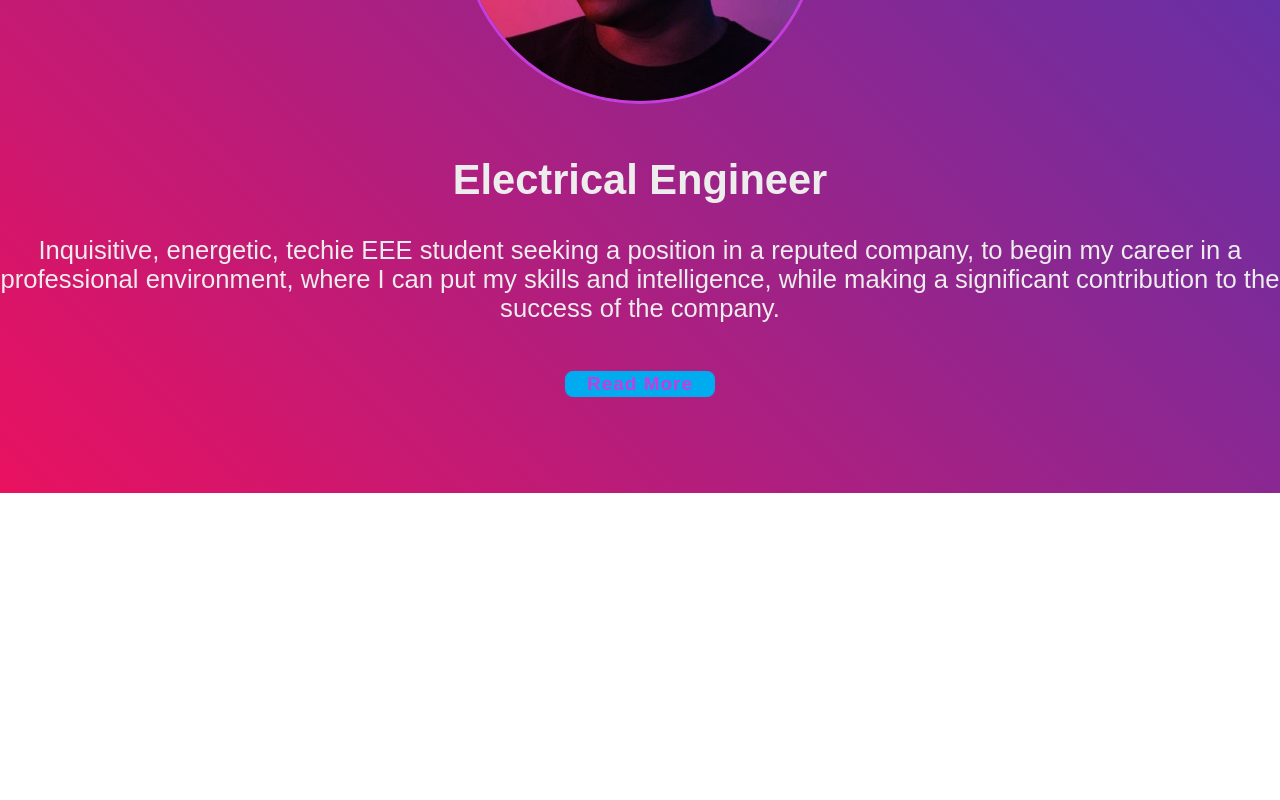
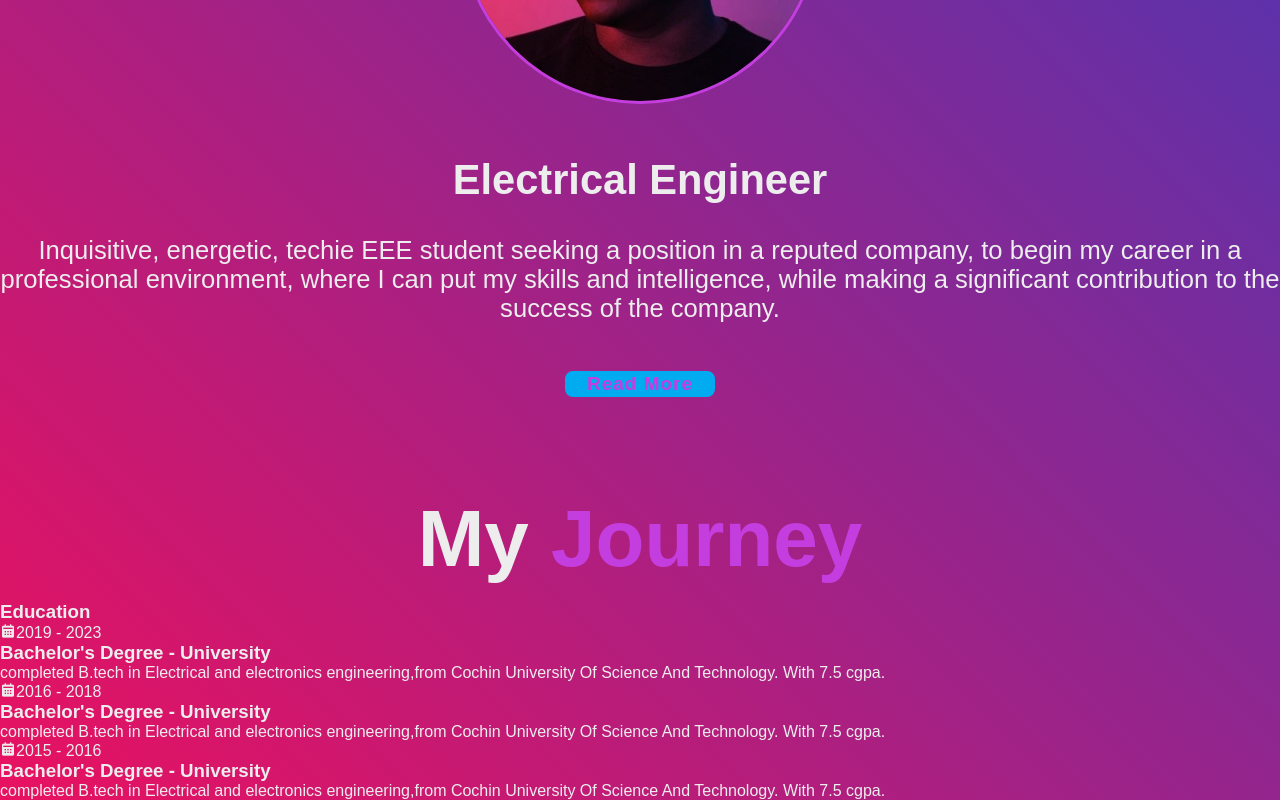
Before and after one commit to Minhaj-mj/portfolio, a plain HTML site: page index3.html in a window 1280 px wide. Shown: the part 1344-2144 px from the top of the page. Before the commit the page ends 1837 px from the top, so only its background shows below. Drawn offline with nearby package versions, Linux system fonts and the light colour scheme.

Commit message:
education section initiated

```diff
--- a/index3.html
+++ b/index3.html
@@ -41,13 +41,16 @@
     </section>
 
 
+
+
+
+
     <section class="about" id="about">
         <h2 class="heading">
             About <span>Me</span>
         </h2>
         <div class="about-img">
             <img src="about.jpg" alt="">
-            <span class="circle-spin"></span>
             <span class="circle-spin"></span>
         </div>
         <div class="about-content">
@@ -64,5 +67,57 @@
         </div>
     </section>
 
+
+
+
+
+
+
+    <section class="education" id="education">
+        <h2 class="heading">My <span>Journey</span></h2>
+        <div class="education-row">
+            <div class="education-column">
+                <h3 class="title">Education</h3>
+
+
+                <div class="education-box">
+                    <div class="education-content">
+                        <div class="content">
+                            <div class="year">
+                                <i class='bx bxs-calendar'></i>2019 - 2023</div>
+                                <h3>Bachelor's Degree - University</h3>
+                                <p>completed B.tech in Electrical and electronics engineering,from Cochin University Of Science And Technology.
+                                    With 7.5 cgpa.
+                                </p>
+                        </div>
+                    </div>
+                    <div class="education-content">
+                        <div class="content">
+                            <div class="year">
+                                <i class='bx bxs-calendar'></i>2016 - 2018</div>
+                                <h3>Bachelor's Degree - University</h3>
+                                <p>completed B.tech in Electrical and electronics engineering,from Cochin University Of Science And Technology.
+                                    With 7.5 cgpa.
+                                </p>
+                        </div>
+                    </div>
+                    <div class="education-content">
+                        <div class="content">
+                            <div class="year">
+                                <i class='bx bxs-calendar'></i>2015 - 2016</div>
+                                <h3>Bachelor's Degree - University</h3>
+                                <p>completed B.tech in Electrical and electronics engineering,from Cochin University Of Science And Technology.
+                                    With 7.5 cgpa.
+                                </p>
+                        </div>
+                    </div>
+
+
+
+                </div>
+            </div>
+        </div>
+    </section>
+<script src="scripy.js"></script>
 </body>
 </html>
```
